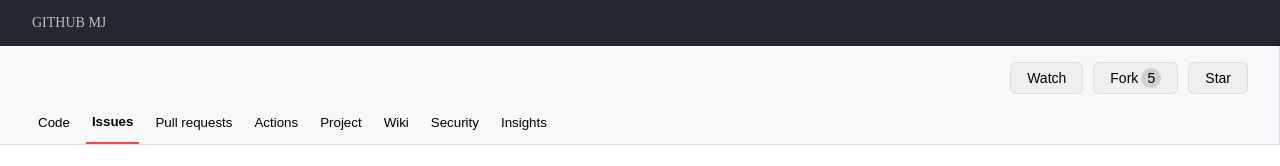
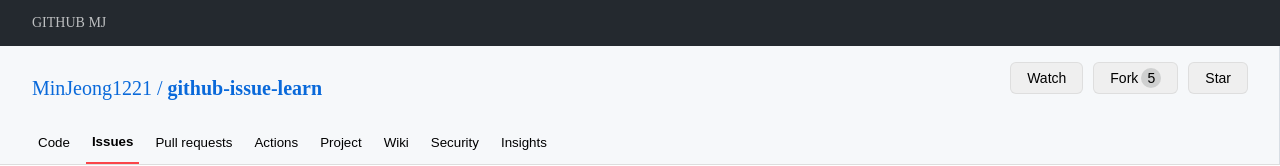
Before and after one commit to MinJeong1221/github-issue-learn, a React (Create React App) app: page / in a window 1280 px wide. Shown: the top 166 px of the page. Built offline with nearby package versions, Linux system fonts and the light colour scheme; no server answers.

Commit message:
Header 디자인 추가

```diff
--- a/src/layout/Header.jsx
+++ b/src/layout/Header.jsx
@@ -7,15 +7,42 @@
 function Header() {
   return (
     <div className={styles.header}>
+      <div className={styles.toSection}>
+        <h2 className={styles.name}>
+          MinJeong1221 / <span className={styles.bold}>github-issue-learn</span>
+        </h2>
         <div className={styles.buttonContainer}>
-        <Button className={styles.silverButton}>Watch</Button>
+          <Button
+            style={{
+              fontSize: "14px",
+              backgroundColor: "transparent",
+              color: "black",
+            }}
+          >
+            Watch
+          </Button>
           <Space />
-        <Button>
+          <Button
+            style={{
+              fontSize: "14px",
+              backgroundColor: "transparent",
+              color: "black",
+            }}
+          >
             Fork
             <div className={styles.circle}>5</div>
           </Button>
           <Space />
-        <Button>Star</Button>
+          <Button
+            style={{
+              fontSize: "14px",
+              backgroundColor: "transparent",
+              color: "black",
+            }}
+          >
+            Star
+          </Button>
+        </div>
       </div>
       <Tabs />
     </div>
--- a/src/layout/Header.module.css
+++ b/src/layout/Header.module.css
@@ -3,6 +3,19 @@
   background-color: rgb(246, 248, 250);
   border-bottom: 1px solid #ddd;
   box-shadow: inset -1px 0 hsla(210, 18%, 87%, 1);
+}
+.toSection{
+  display: flex;
+  align-items: center;
+  justify-content: space-between;
+  margin-bottom: 20px;
+}
+.name{
+  font-size: 20px;
+  color: #0969da;
+}
+.bold{
+  font-weight: 800;
 }
 .buttonContainer{
   display: flex;
```
Lines whose indentation alone changed are shown as unchanged.
